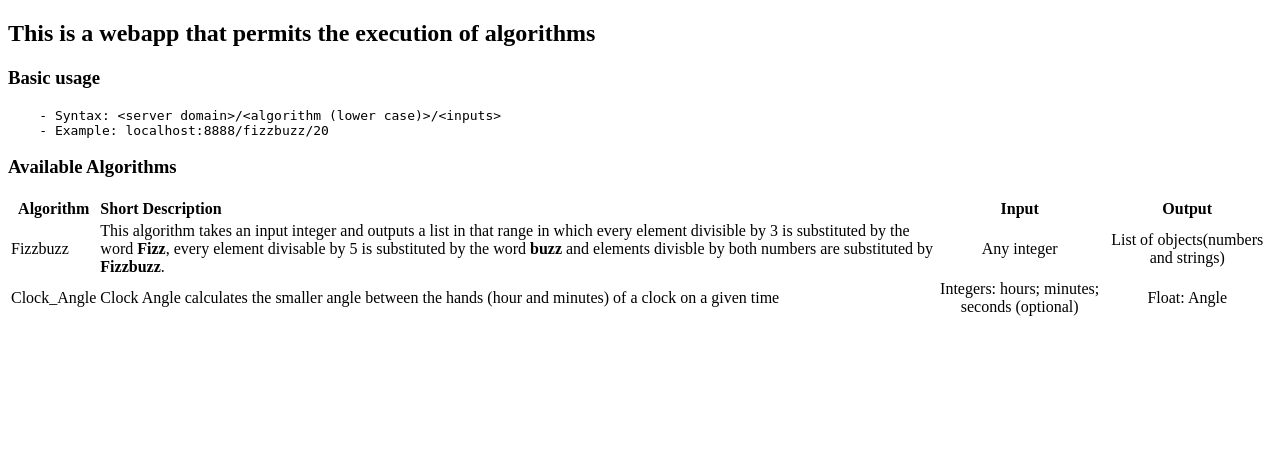
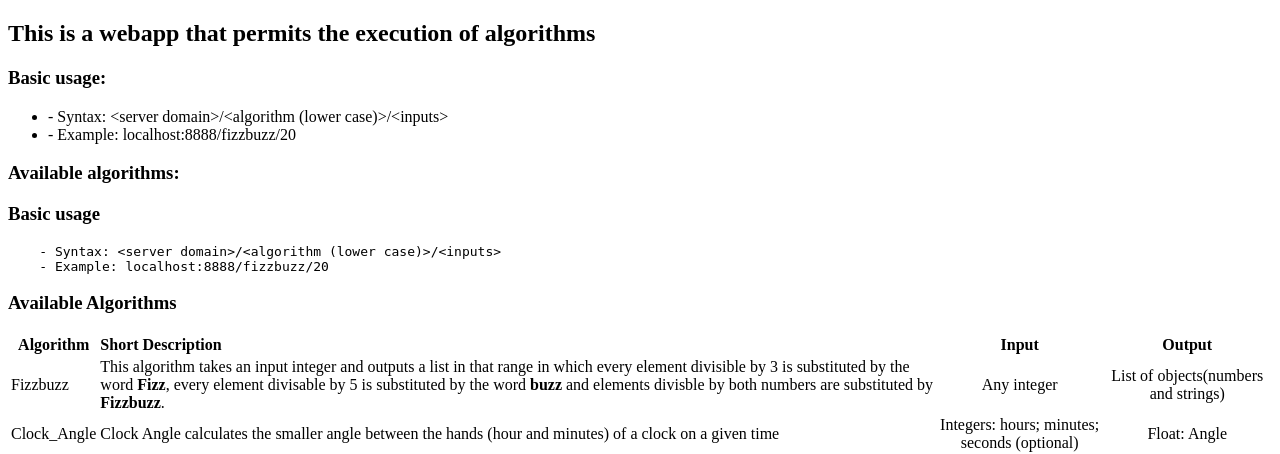
Before and after one commit to MatheusBarbieri/algorithm-services, a Flask app: page / in a window 1280 px wide. Shown: the top 454 px of the page. Run offline with Flask 2, Linux system fonts and the light colour scheme.

Commit message:
refactor: transfer index text information to html template

```diff
--- a/algorithm_services/templates/index.html
+++ b/algorithm_services/templates/index.html
@@ -6,6 +6,12 @@
   </head>
   <body>
     <h2>This is a webapp that permits the execution of algorithms</h2>
+    <h3>Basic usage:</h3>
+    <ul>
+      <li>- Syntax: &ltserver domain&gt/&ltalgorithm (lower case)&gt/&ltinputs&gt</li>
+      <li>- Example: localhost:8888/fizzbuzz/20</li>
+    </ul>
+    <h3>Available algorithms:</h3>
     {{ algorithms }}
   </body>
 </html>
```
